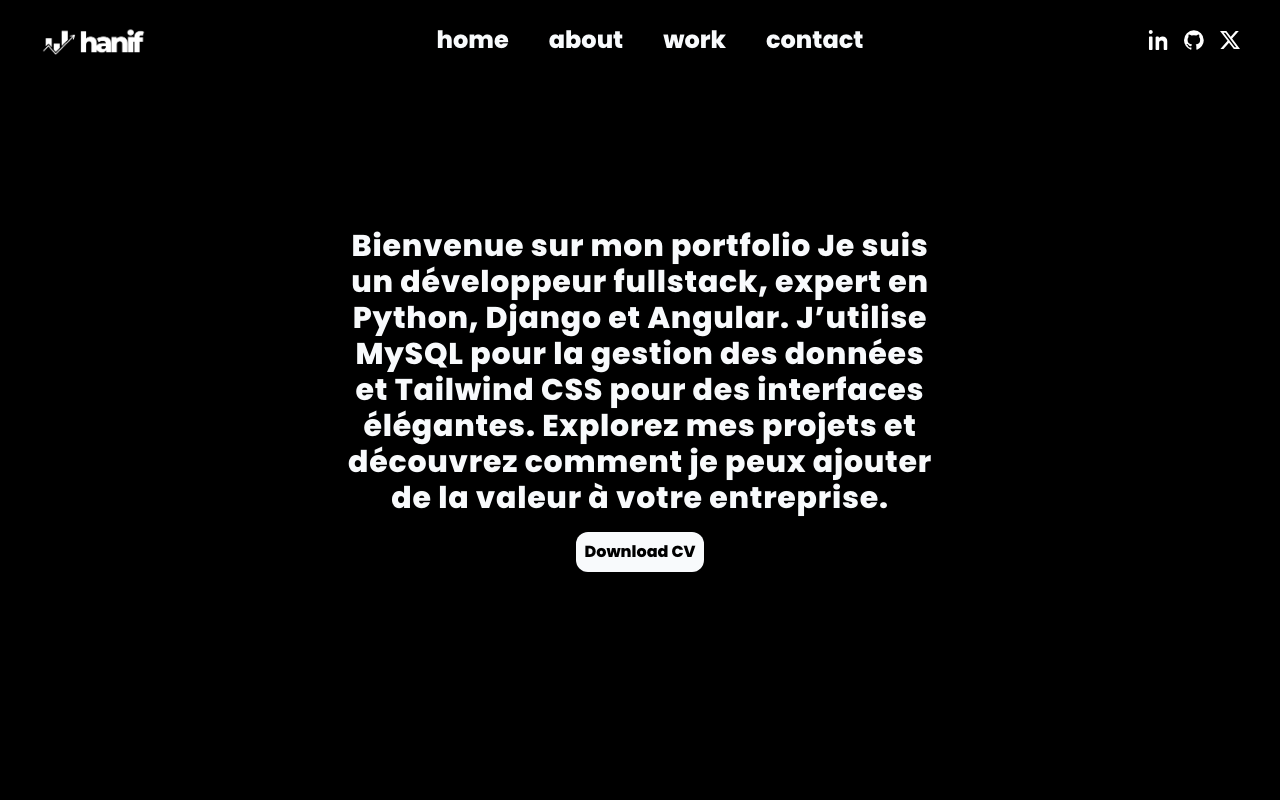
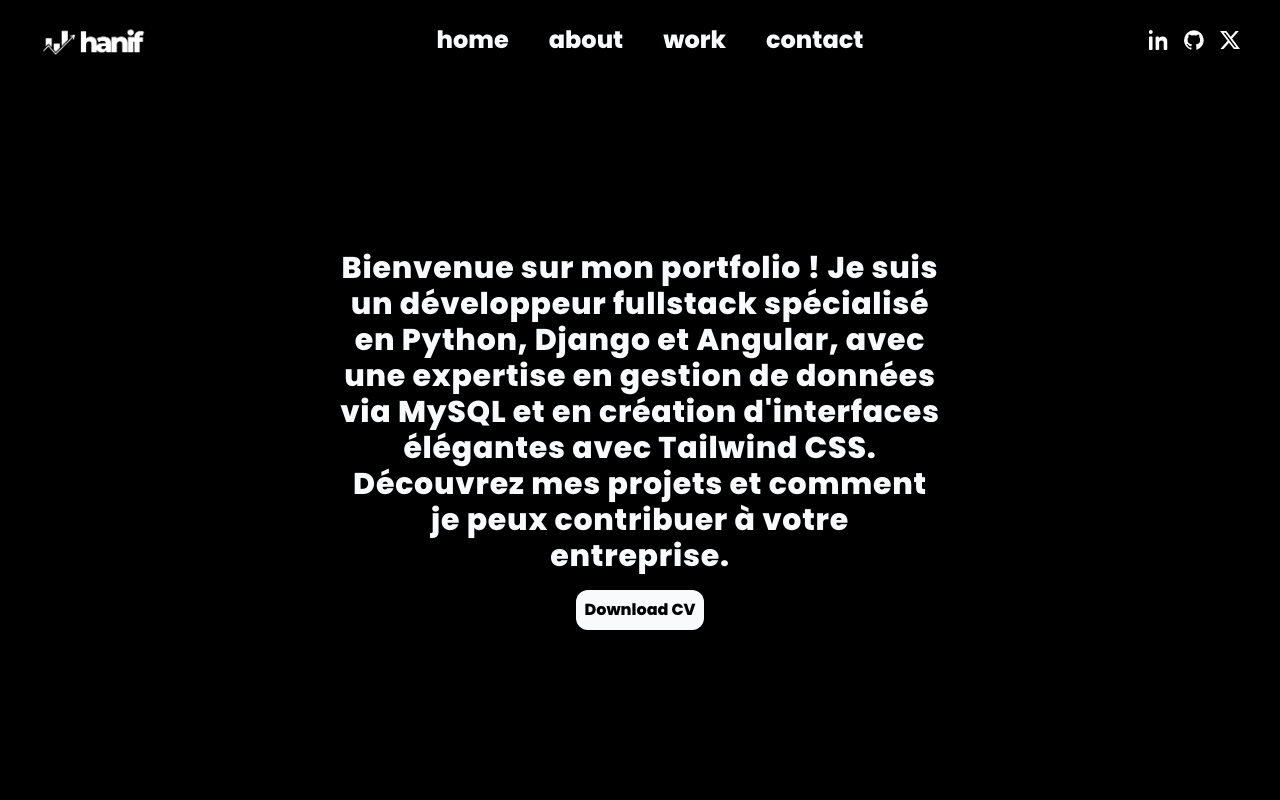
Before and after one commit to Djanfarouhanif/hanif_portf, an Angular app in the folder core/: page / in a window 1280 px wide. Shown: the top 800 px of the page. Built offline with nearby package versions, Linux system fonts and the light colour scheme.

Commit message:
menu recoding

```diff
--- a/core/src/app/home/home.component.html
+++ b/core/src/app/home/home.component.html
@@ -3,9 +3,7 @@
 <div class="msc:-translate-y-16">
     <!--Description-->
     <div class="text-slate-50 w-screen text-3xl text-center font-bold  msc:text-xl msc:w-full msc:p-10 ">
-        <p class="tracking-wide ">Bienvenue sur mon portfolio
-            Je suis un développeur fullstack, expert en Python, Django et Angular. J’utilise MySQL pour la gestion des données et Tailwind CSS pour des interfaces élégantes. Explorez mes projets et découvrez comment je peux ajouter de la valeur à votre entreprise.</p>
-
+        <p class="tracking-wide ">Bienvenue sur mon portfolio ! Je suis un développeur fullstack spécialisé en Python, Django et Angular, avec une expertise en gestion de données via MySQL et en création d'interfaces élégantes avec Tailwind CSS. Découvrez mes projets et comment je peux contribuer à votre entreprise.
     </div>
     <!--Button-->
     <div class="flex justify-center">
--- a/core/src/app/navbar/navbar.component.html
+++ b/core/src/app/navbar/navbar.component.html
@@ -17,3 +17,5 @@
         <button><svg xmlns="http://www.w3.org/2000/svg" width="20" height="20" viewBox="0 0 16 16"><path fill="white" d="M12.6.75h2.454l-5.36 6.142L16 15.25h-4.937l-3.867-5.07l-4.425 5.07H.316l5.733-6.57L0 .75h5.063l3.495 4.633L12.601.75Zm-.86 13.028h1.36L4.323 2.145H2.865l8.875 11.633Z"/></svg></button>
     </div>
 </div>
+<svg xmlns="http://www.w3.org/2000/svg" width="20" height="20" viewBox="0 0 24 24"><path fill="white" d="M4 17.27v-1h16v1H4Zm0-4.77v-1h16v1H4Zm0-4.77v-1h16v1H4Z"/></svg>
+<svg xmlns="http://www.w3.org/2000/svg" width="20" height="20" viewBox="0 0 24 24"><path fill="white" d="m6.4 18.308l-.708-.708l5.6-5.6l-5.6-5.6l.708-.708l5.6 5.6l5.6-5.6l.708.708l-5.6 5.6l5.6 5.6l-.708.708l-5.6-5.6l-5.6 5.6Z"/></svg>
```
